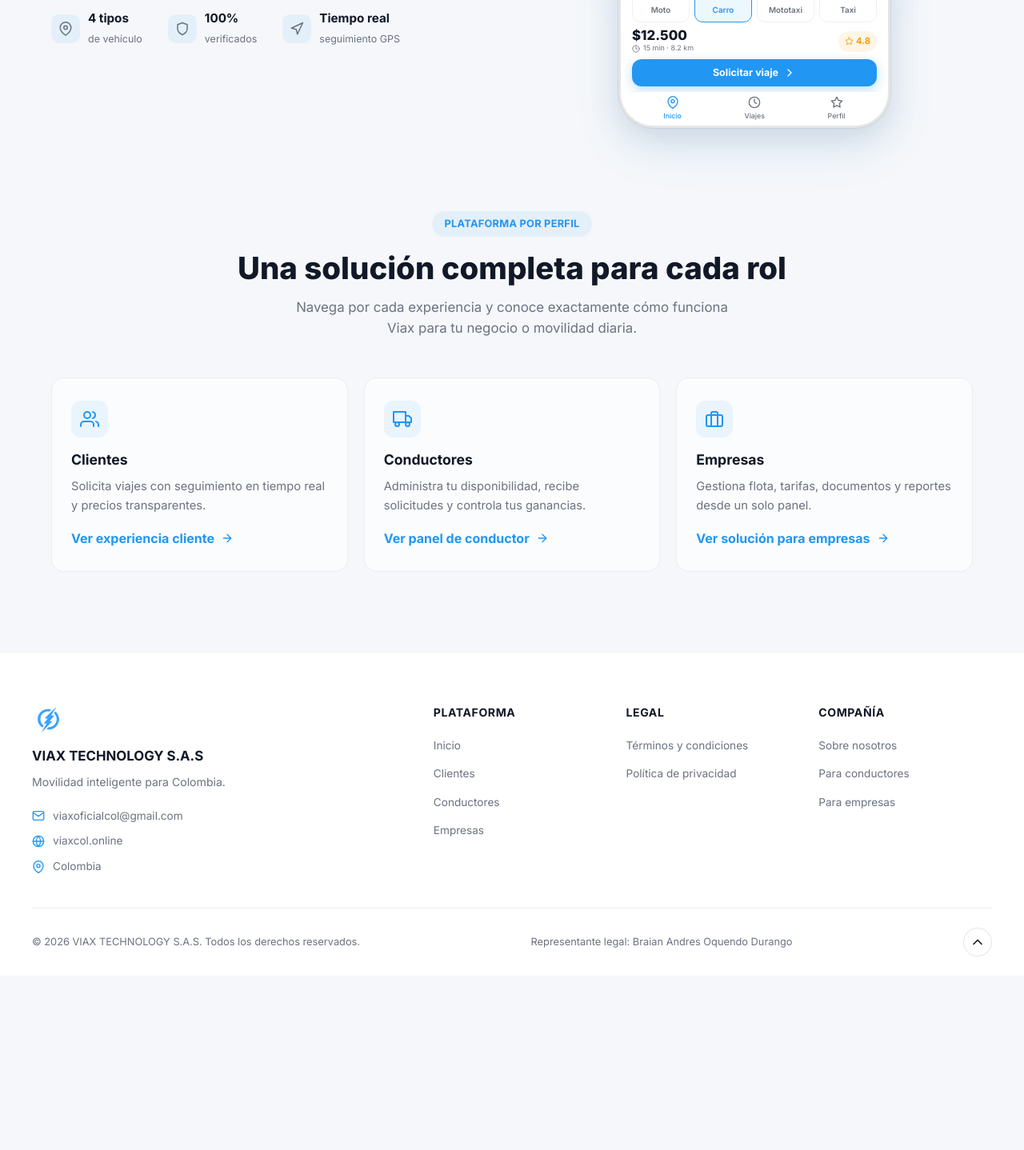
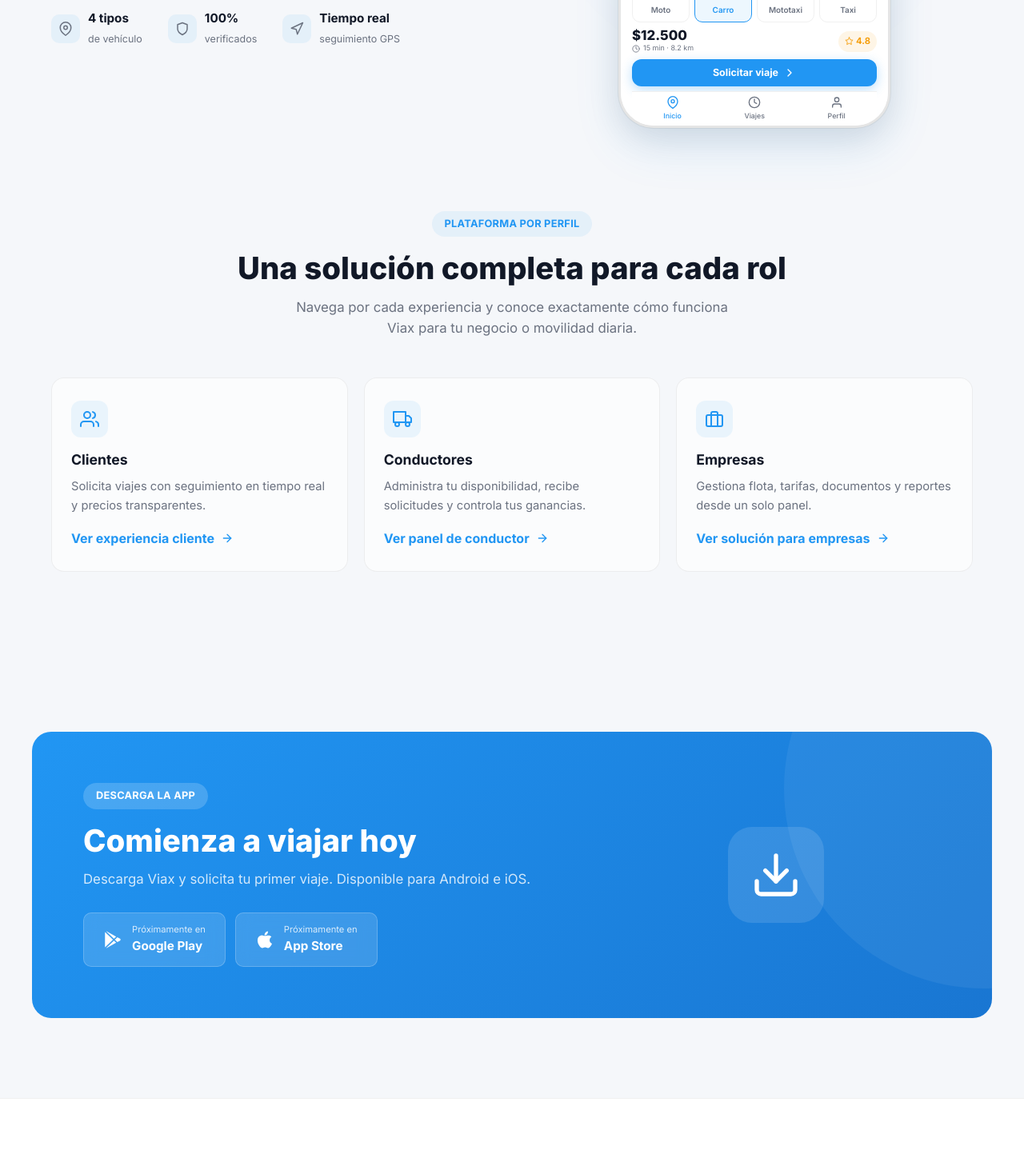
Before and after one commit to Braian551/Viaxweb, a React (Vite) app: page / in a window 1280 px wide. Shown: the part 680-2118 px from the top of the page at 80% size. Before the commit the page ends 1900 px from the top, so only its background shows below. Built offline with nearby package versions, Linux system fonts and the light colour scheme; grey boxes are pictures that could not be loaded.

Commit message:
download

```diff
--- a/src/components/Download.jsx
+++ b/src/components/Download.jsx
@@ -18,7 +18,7 @@
             <a href="#" className="download__store-btn">
               <IoLogoGooglePlaystore size={24} />
               <div>
-                <small>Disponible en</small>
+                <small>Próximamente en</small>
                 <strong>Google Play</strong>
               </div>
             </a>
--- a/src/components/Hero.jsx
+++ b/src/components/Hero.jsx
@@ -1,5 +1,5 @@
 import React from 'react';
-import { FiMapPin, FiNavigation, FiShield, FiClock, FiStar, FiChevronRight } from 'react-icons/fi';
+import { FiMapPin, FiNavigation, FiShield, FiClock, FiStar, FiChevronRight, FiUser } from 'react-icons/fi';
 import { Link } from 'react-router-dom';
 
 export default function Hero() {
@@ -176,7 +176,7 @@
                   <span>Viajes</span>
                 </div>
                 <div className="phone-nav__item">
-                  <FiStar size={16} />
+                  <FiUser size={16} />
                   <span>Perfil</span>
                 </div>
               </div>
--- a/src/pages/HomePage.jsx
+++ b/src/pages/HomePage.jsx
@@ -2,6 +2,7 @@
 import { Link } from 'react-router-dom';
 import { FiUsers, FiTruck, FiBriefcase, FiArrowRight } from 'react-icons/fi';
 import Hero from '../components/Hero';
+import Download from '../components/Download';
 
 const audienceCards = [
   {
@@ -56,6 +57,7 @@
           ))}
         </div>
       </section>
+      <Download />
     </>
   );
 }
--- a/src/styles.css
+++ b/src/styles.css
@@ -1709,7 +1709,10 @@
     font-size: 0.76rem;
     margin-bottom: 6px;
   }
-  .phone-nav { display: none; }
+  .phone-nav {
+    display: flex;
+    padding: 3px 0 5px;
+  }
   .page-shell { padding-top: 78px; }
 
   .steps { grid-template-columns: 1fr; }
@@ -1734,10 +1737,13 @@
   }
   .hero__phone {
     width: min(272px, calc(100vw - 24px));
-    height: 530px;
+    height: 540px;
   }
   .phone-map {
     flex: 0 0 160px;
     height: 160px;
   }
-}
+  .phone-nav__item {
+    font-size: 0.48rem;
+  }
+}
```
